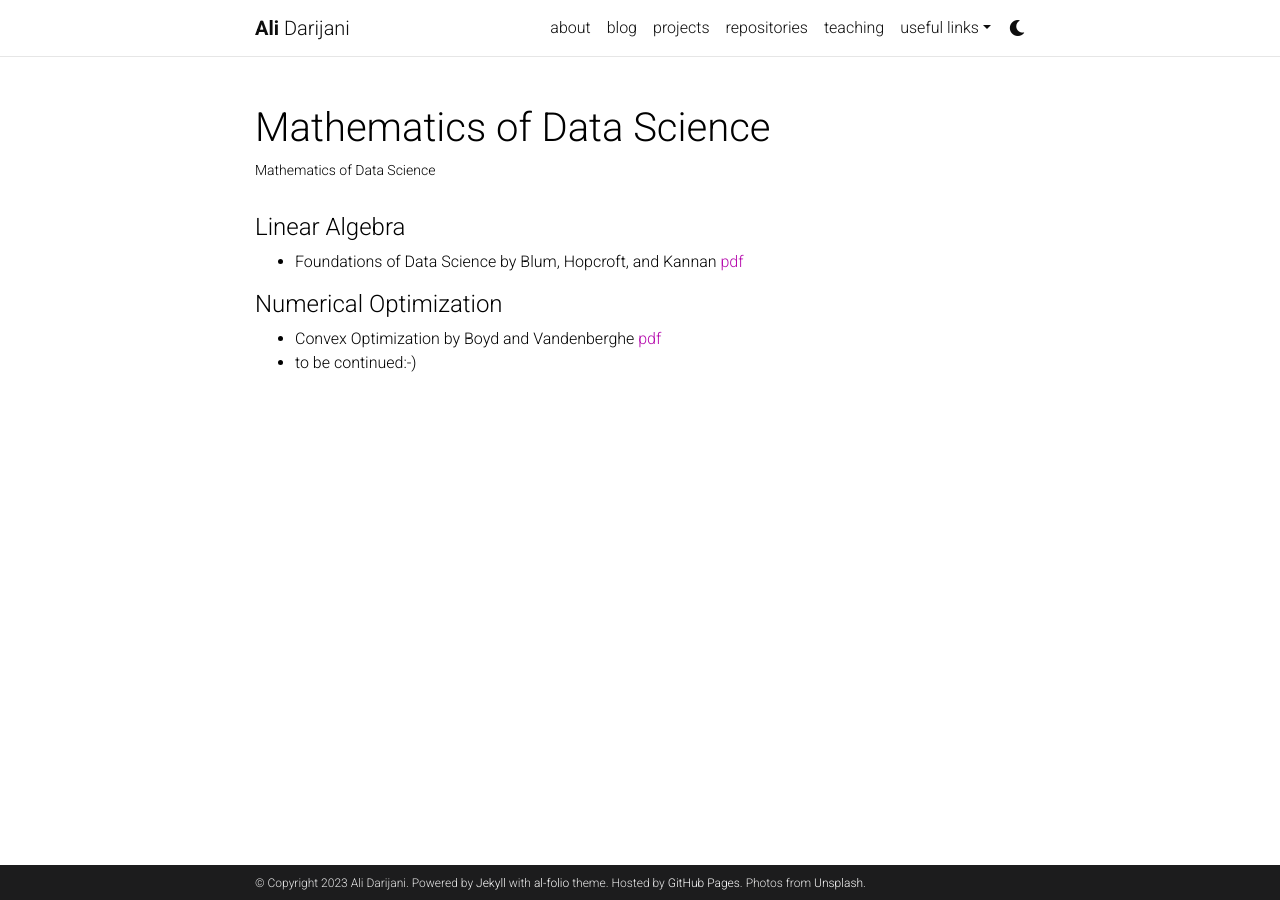
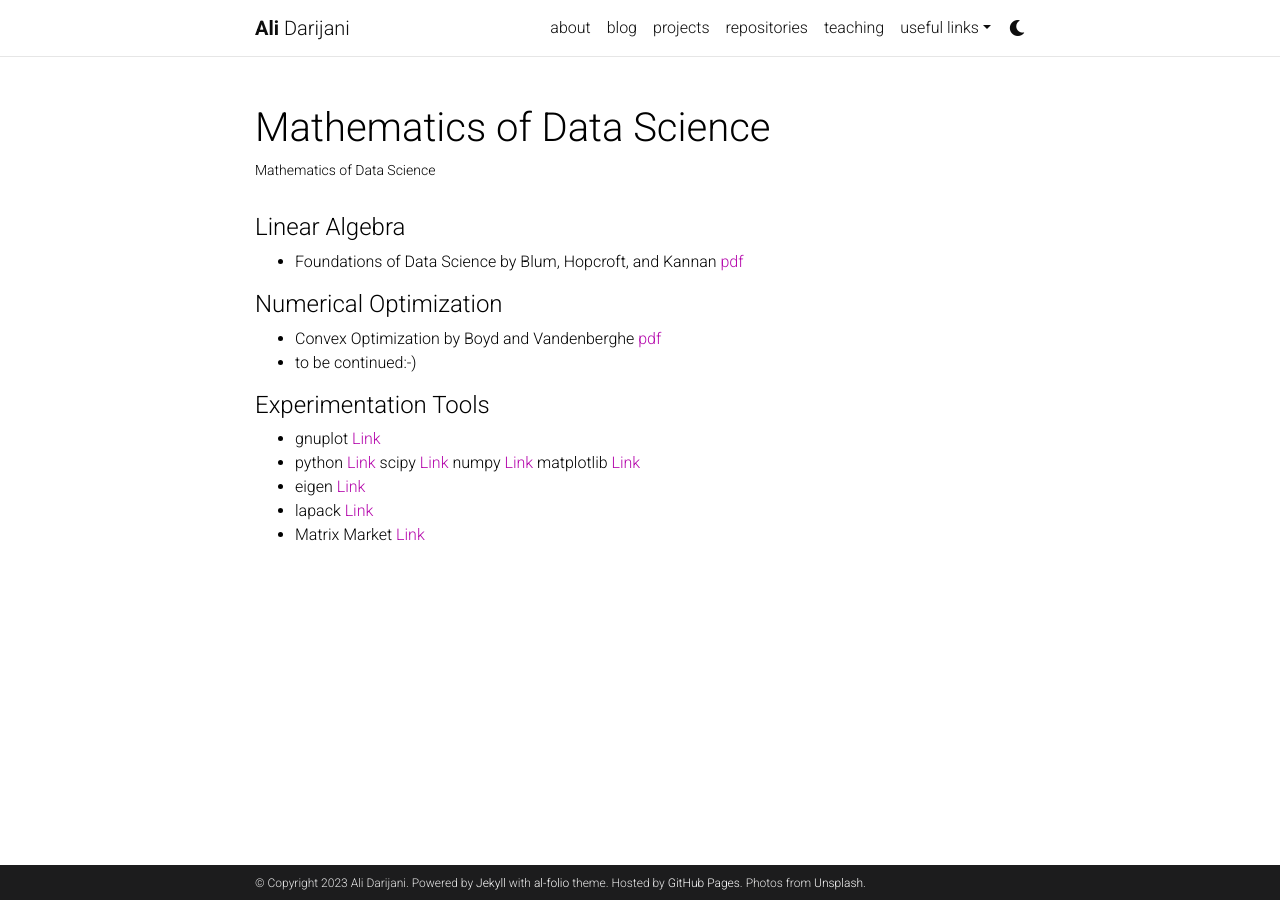
Before and after one commit to adarijani/adarijani.github.io_archived, a Jekyll site: the page built from _projects/07.mathematics_of_data_science.md, in a window 1280 px wide. Built offline with Jekyll 4.4.1, drawn with Linux system fonts in a browser that asks for light colours; comment, search, counter and statistics services are not loaded; a style sheet for code colours, icons or effects is not loaded.

Commit message:
Update 07.mathematics_of_data_science.md

```diff
--- a/_projects/07.mathematics_of_data_science.md
+++ b/_projects/07.mathematics_of_data_science.md
@@ -14,3 +14,12 @@
 #### Numerical Optimization
 * Convex Optimization by Boyd and Vandenberghe [pdf](https://web.stanford.edu/~boyd/cvxbook/bv_cvxbook.pdf)
 * to be continued:-)
+
+
+#### Experimentation Tools
+
+- gnuplot [Link](http://www.gnuplot.info/)
+- python [Link](https://www.python.org/) scipy [Link](https://scipy.org/) numpy [Link](https://numpy.org/) matplotlib [Link](https://matplotlib.org/)
+- eigen [Link](https://eigen.tuxfamily.org/index.php?title=Main_Page)
+- lapack [Link](https://netlib.org/lapack/)
+- Matrix Market [Link](https://math.nist.gov/MatrixMarket/)
```
